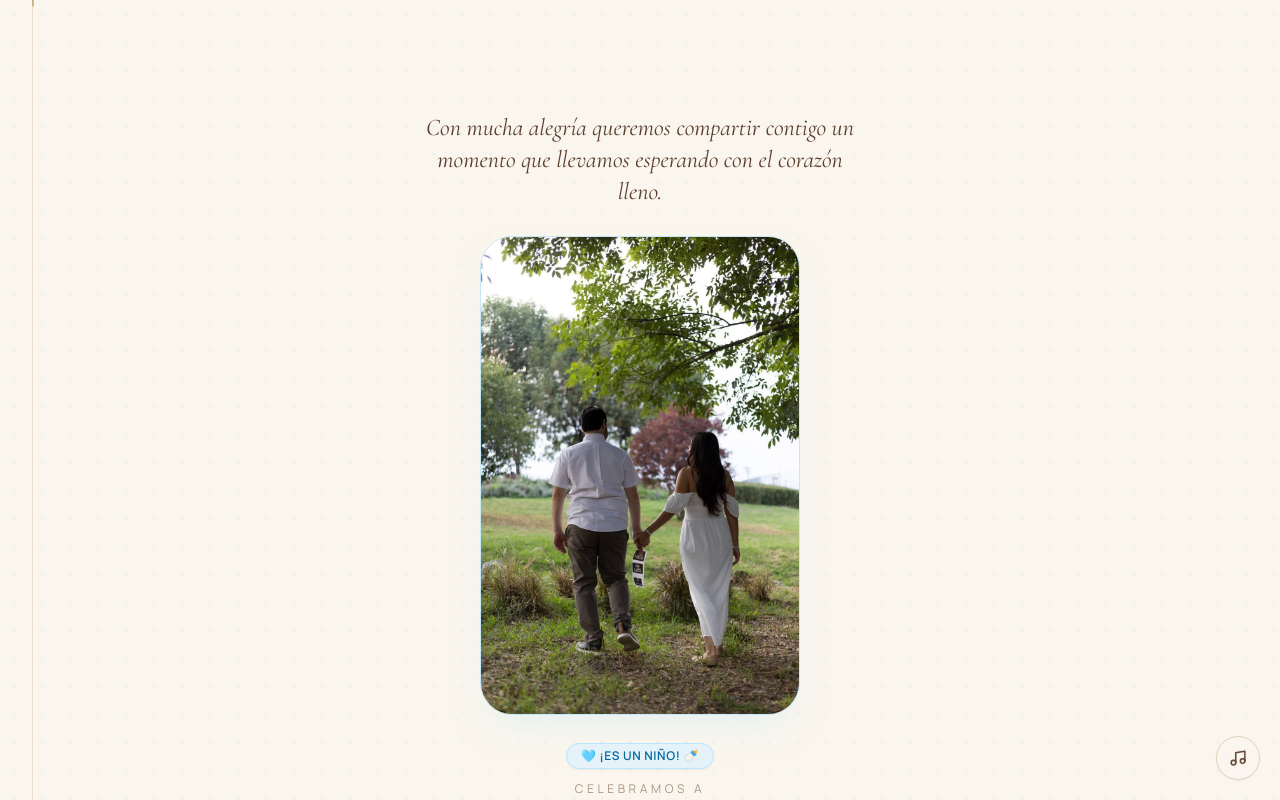
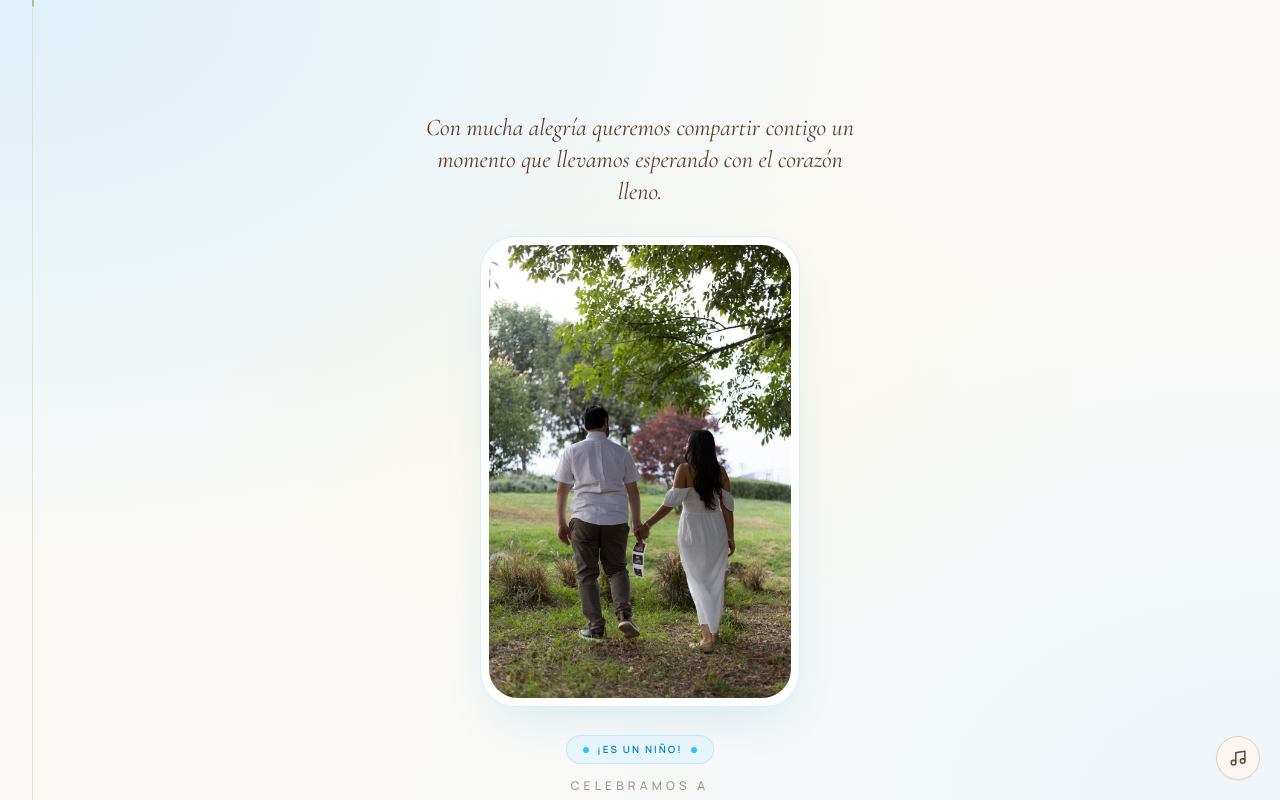
Before and after one commit to WorldFlowUK/invitacion-babyshower, a React (Vite) app: page / in a window 1280 px wide. Both pictures are taken after a click on the button "Abrir invitación". Shown: the top 800 px of the page. Built offline with nearby package versions, Linux system fonts and the light colour scheme.

Commit message:
style: replace rigid grid pattern with soft watercolor gradient and refine badge to luxury editorial look

```diff
--- a/src/index.css
+++ b/src/index.css
@@ -62,22 +62,28 @@ body {
   font-family: 'Cormorant Garamond', serif;
 }
 
-/* === TEMA BABY SHOWER AZUL PASTEL === */
+
+/* === TEMA BABY SHOWER ELEGANTE Y DELICADO === */
 :root {
   --baby-blue: 186 230 253;
-  --baby-blue-soft: 224 242 254;
+  --baby-blue-dark: 3 105 161;
 }
 
+/* Fondo degradado suave de acuarela / nube */
 .bg-baby-pattern {
-  background-color: rgb(var(--background));
+  background-color: #faf9f6;
   background-image:
-    radial-gradient(circle at 50% 50%, rgb(var(--baby-blue) / 0.35) 1.5px, transparent 1.5px),
-    radial-gradient(circle at 0% 0%, rgb(var(--baby-blue) / 0.2) 1px, transparent 1px);
-  background-size: 28px 28px, 14px 14px;
+    radial-gradient(at 0% 0%, rgba(186, 230, 253, 0.45) 0px, transparent 50%),
+    radial-gradient(at 100% 100%, rgba(224, 242, 254, 0.5) 0px, transparent 50%),
+    radial-gradient(at 50% 50%, rgba(254, 243, 199, 0.25) 0px, transparent 50%);
+  background-attachment: fixed;
 }
 
-.chip-boy {
-  background-color: rgb(var(--baby-blue-soft) / 0.8);
-  border: 1px solid rgb(var(--baby-blue));
-  color: #0369a1;
+/* Insignia elegante sin emojis */
+.chip-boy-editorial {
+  background: rgba(224, 242, 254, 0.7);
+  backdrop-filter: blur(8px);
+  border: 1px solid rgba(186, 230, 253, 0.8);
+  color: #0284c7;
+  letter-spacing: 0.2em;
 }
--- a/src/sections/Hero/Hero.tsx
+++ b/src/sections/Hero/Hero.tsx
@@ -15,7 +15,8 @@ export function Hero() {
 
         {invitation.photos.hero && (
           <FadeInSection delay={0.1} y={16} className="w-full max-w-[18rem] sm:max-w-xs">
-            <div className="overflow-hidden rounded-[2rem] border border-sky-200/80 shadow-[0_18px_40px_-20px_rgba(186,230,253,0.5)]">
+            <div className="p-2 rounded-[2.2rem] bg-white/80 backdrop-blur-sm border border-sky-200/60 shadow-[0_20px_50px_-15px_rgba(2,132,199,0.15)]">
+              <div className="overflow-hidden rounded-[1.8rem]">
                 <img
                   src={invitation.photos.hero}
                   alt={`${invitation.parents.mother} y ${invitation.parents.father} esperando a ${invitation.babyName}`}
@@ -27,24 +28,30 @@ export function Hero() {
                   sizes="(min-width: 640px) 320px, 288px"
                 />
               </div>
+            </div>
           </FadeInSection>
         )}
 
         <FadeInSection delay={0.2}>
-          <div className="flex flex-col items-center gap-2">
-            <div className="inline-flex items-center gap-1.5 px-3.5 py-1 rounded-full chip-boy text-xs font-semibold tracking-wider uppercase mb-1 shadow-sm">
-              🩵 ¡Es un niño! 🍼
+          <div className="flex flex-col items-center gap-2.5">
+            <div className="inline-flex items-center gap-2 px-4 py-1.5 rounded-full chip-boy-editorial text-[10px] font-semibold uppercase shadow-xs">
+              <span className="inline-block w-1.5 h-1.5 rounded-full bg-sky-400"></span>
+              ¡Es un niño!
+              <span className="inline-block w-1.5 h-1.5 rounded-full bg-sky-400"></span>
             </div>
-            <span className="text-xs uppercase tracking-[0.3em] text-muted">Celebramos a</span>
-            <h2 className="font-display text-3xl text-primary sm:text-4xl">
+
+            <span className="text-xs uppercase tracking-[0.35em] text-muted font-medium mt-1">Celebramos a</span>
+
+            <h2 className="font-display text-4xl text-primary sm:text-5xl font-normal tracking-wide">
               {invitation.babyName}
             </h2>
           </div>
         </FadeInSection>
 
         <FadeInSection delay={0.3}>
-          <p className="max-w-sm text-sm leading-relaxed text-foreground/80">
-            La familia VW crece. Únete a nosotros para celebrar el Baby Shower de {invitation.babyName}. Costo del evento: $375 pesos.
+          <p className="max-w-sm text-sm leading-relaxed text-foreground/80 font-light">
+            La familia VW crece. Únete a nosotros para celebrar el Baby Shower de {invitation.babyName}.<br />
+            <span className="font-medium text-primary/90 mt-1 inline-block">Costo del evento: $375 pesos.</span>
           </p>
         </FadeInSection>
       </Container>
```
Lines whose indentation alone changed are shown as unchanged.
